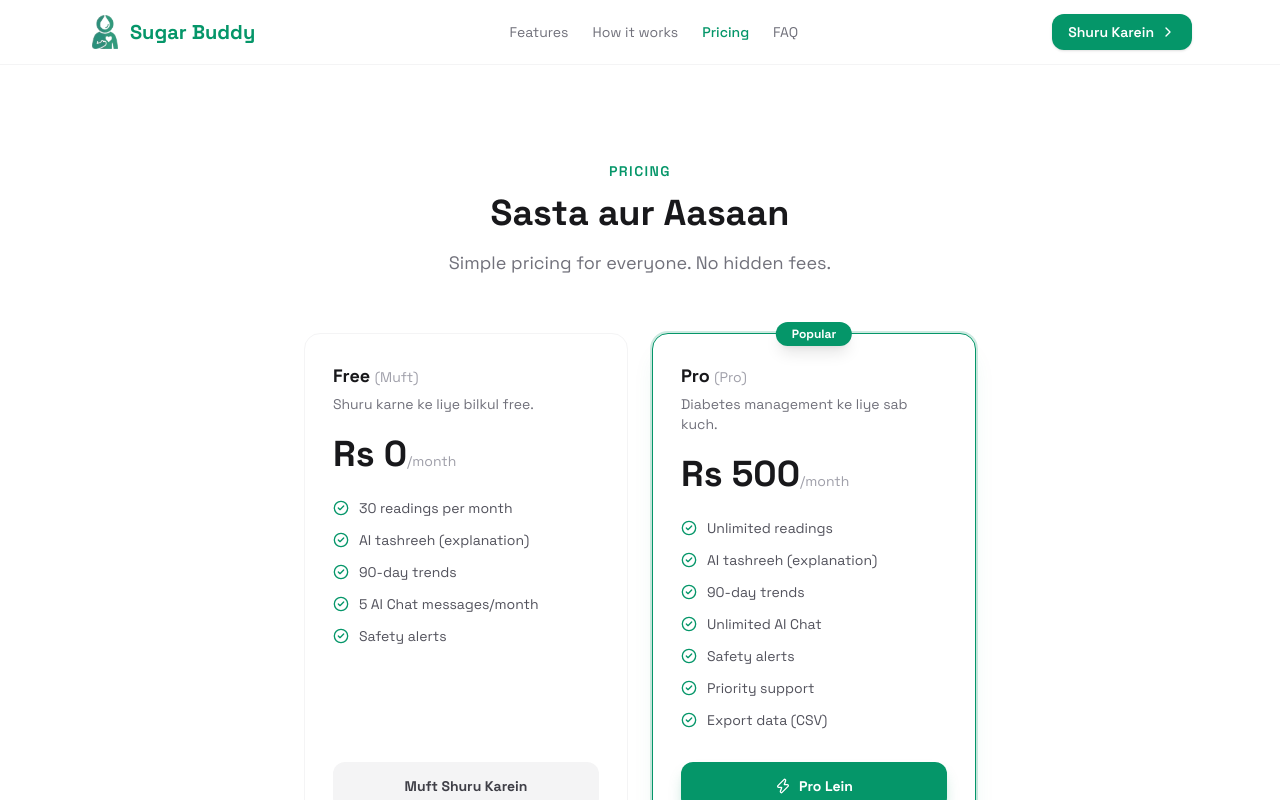
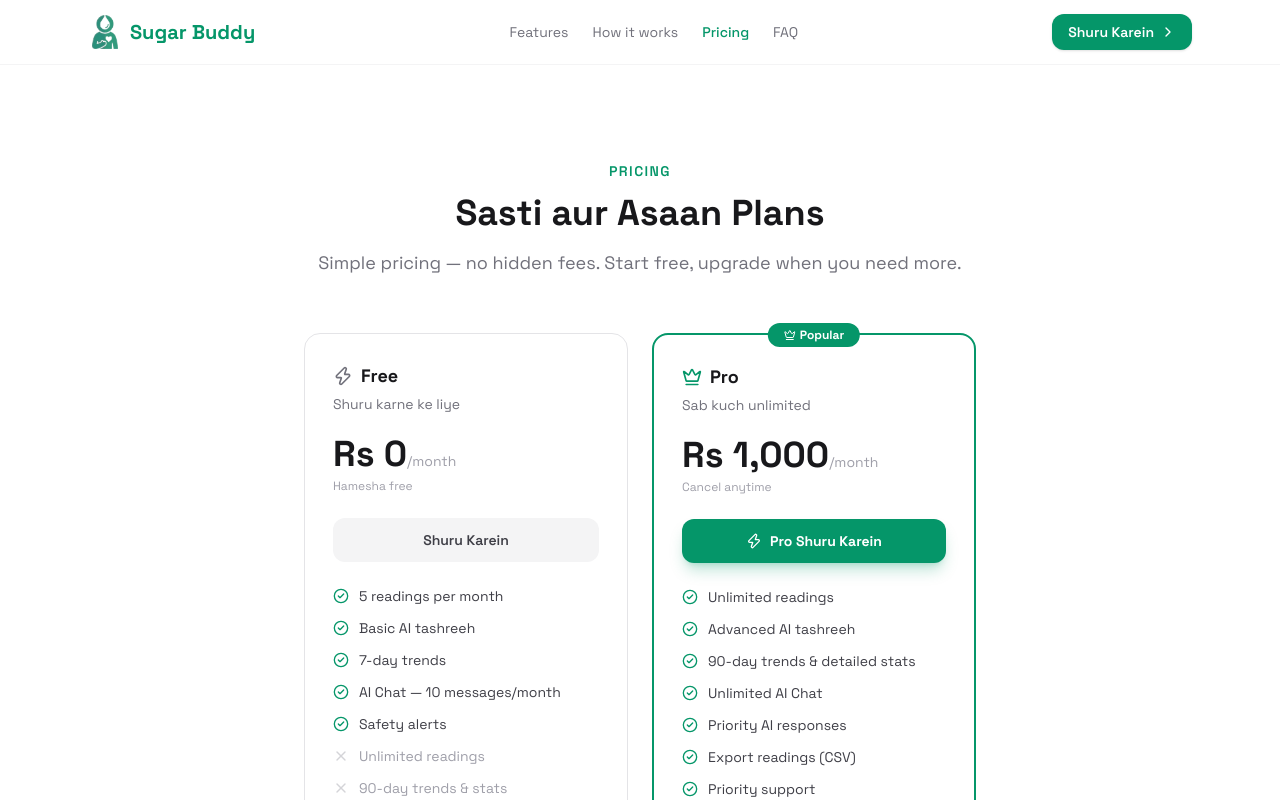
Before and after one commit to ilaaj-health/sugar-buddy, a Next.js app: page /pricing in a window 1280 px wide. Shown: the top 800 px of the page. Built offline with nearby package versions, Linux system fonts and the light colour scheme; no server answers.

Commit message:
Fix pricing: Rs 1000 + Stripe checkout button

```diff
--- a/src/app/pricing/page.tsx
+++ b/src/app/pricing/page.tsx
@@ -1,116 +1,130 @@
+"use client";
+
 import Link from "next/link";
+import { useState } from "react";
 import { Navbar } from "@/components/Navbar";
-import { CheckCircle2, Zap } from "lucide-react";
+import { CheckCircle2, X, Zap, Crown, Loader2 } from "lucide-react";
 
-const plans = [
-  {
-    name: "Free",
-    nameUr: "Muft",
-    price: "Rs 0",
-    period: "/month",
-    desc: "Shuru karne ke liye bilkul free.",
-    features: [
-      "30 readings per month",
-      "AI tashreeh (explanation)",
-      "90-day trends",
-      "5 AI Chat messages/month",
-      "Safety alerts",
-    ],
-    cta: "Muft Shuru Karein",
-    href: "/signup",
-    highlighted: false,
-  },
-  {
-    name: "Pro",
-    nameUr: "Pro",
-    price: "Rs 500",
-    period: "/month",
-    desc: "Diabetes management ke liye sab kuch.",
-    features: [
-      "Unlimited readings",
-      "AI tashreeh (explanation)",
-      "90-day trends",
-      "Unlimited AI Chat",
-      "Safety alerts",
-      "Priority support",
-      "Export data (CSV)",
-    ],
-    cta: "Pro Lein",
-    href: "/signup",
-    highlighted: true,
-  },
+const FREE_FEATURES = [
+  { text: "5 readings per month", included: true },
+  { text: "Basic AI tashreeh", included: true },
+  { text: "7-day trends", included: true },
+  { text: "AI Chat — 10 messages/month", included: true },
+  { text: "Safety alerts", included: true },
+  { text: "Unlimited readings", included: false },
+  { text: "90-day trends & stats", included: false },
+  { text: "Unlimited AI Chat", included: false },
+  { text: "Export readings (CSV)", included: false },
 ];
 
-function PlanCard({
-  plan,
-}: {
-  plan: (typeof plans)[number];
-}) {
-  return (
-    <div
-      className={`relative bg-white rounded-2xl border p-7 flex flex-col ${
-        plan.highlighted
-          ? "border-primary shadow-xl shadow-primary/10 ring-2 ring-primary/20"
-          : "border-zinc-100"
-      }`}
-    >
-      {plan.highlighted && (
-        <div className="absolute -top-3 left-1/2 -translate-x-1/2 bg-primary text-white text-xs font-bold px-4 py-1 rounded-full shadow-lg">
-          Popular
-        </div>
-      )}
-      <div className="mb-5">
-        <h3 className="text-lg font-bold text-zinc-900">
-          {plan.name}{" "}
-          <span className="text-sm font-normal text-zinc-400">({plan.nameUr})</span>
-        </h3>
-        <p className="text-sm text-zinc-500 mt-1">{plan.desc}</p>
-      </div>
-      <div className="mb-6">
-        <span className="text-4xl font-black text-zinc-900">{plan.price}</span>
-        <span className="text-sm text-zinc-400">{plan.period}</span>
-      </div>
-      <ul className="space-y-3 mb-8 flex-1">
-        {plan.features.map((f) => (
-          <li key={f} className="flex items-start gap-2.5">
-            <CheckCircle2 className="w-4 h-4 text-primary shrink-0 mt-0.5" />
-            <span className="text-sm text-zinc-600">{f}</span>
-          </li>
-        ))}
-      </ul>
-      <Link
-        href={plan.href}
-        className={`inline-flex items-center justify-center gap-2 px-6 py-3.5 text-sm font-bold rounded-xl transition-colors ${
-          plan.highlighted
-            ? "bg-primary text-white hover:bg-primary-dark shadow-lg shadow-primary/25"
-            : "bg-zinc-100 text-zinc-700 hover:bg-zinc-200"
-        }`}
-      >
-        {plan.highlighted && <Zap className="w-4 h-4" />}
-        {plan.cta}
-      </Link>
-    </div>
-  );
-}
+const PRO_FEATURES = [
+  { text: "Unlimited readings", included: true },
+  { text: "Advanced AI tashreeh", included: true },
+  { text: "90-day trends & detailed stats", included: true },
+  { text: "Unlimited AI Chat", included: true },
+  { text: "Priority AI responses", included: true },
+  { text: "Export readings (CSV)", included: true },
+  { text: "Priority support", included: true },
+  { text: "Early access to new features", included: true },
+];
 
 export default function PricingPage() {
+  const [loading, setLoading] = useState(false);
+
+  async function handleUpgrade() {
+    setLoading(true);
+    try {
+      const res = await fetch("/api/stripe/checkout", { method: "POST" });
+      const data = await res.json();
+      if (data.url) {
+        window.location.href = data.url;
+      } else {
+        alert(data.error || "Something went wrong. Please try again.");
+      }
+    } catch {
+      alert("Network error. Please try again.");
+    } finally {
+      setLoading(false);
+    }
+  }
+
   return (
     <div className="flex flex-col min-h-screen bg-white">
       <Navbar activePage="pricing" />
+
       <main className="flex-1 py-16 sm:py-24">
         <div className="max-w-3xl mx-auto px-4 sm:px-6">
           <div className="text-center mb-14">
             <p className="text-sm font-semibold text-primary uppercase tracking-widest mb-3">Pricing</p>
-            <h1 className="text-3xl sm:text-4xl font-black text-zinc-900 mb-4">Sasta aur Aasaan</h1>
-            <p className="text-zinc-500 text-lg">Simple pricing for everyone. No hidden fees.</p>
+            <h1 className="text-3xl sm:text-4xl font-black text-zinc-900 mb-4">Sasti aur Asaan Plans</h1>
+            <p className="text-zinc-500 text-lg">Simple pricing — no hidden fees. Start free, upgrade when you need more.</p>
           </div>
+
           <div className="grid sm:grid-cols-2 gap-6 max-w-2xl mx-auto">
-            {plans.map((plan) => (
-              <PlanCard key={plan.name} plan={plan} />
-            ))}
+            {/* Free Plan */}
+            <div className="bg-white border border-zinc-200 rounded-2xl p-7 flex flex-col">
+              <div className="mb-5">
+                <div className="flex items-center gap-2 mb-1">
+                  <Zap className="w-5 h-5 text-zinc-500" />
+                  <h3 className="text-lg font-bold text-zinc-900">Free</h3>
+                </div>
+                <p className="text-sm text-zinc-500">Shuru karne ke liye</p>
+              </div>
+              <div className="mb-6">
+                <span className="text-4xl font-black text-zinc-900">Rs 0</span>
+                <span className="text-sm text-zinc-400">/month</span>
+                <p className="text-xs text-zinc-400 mt-1">Hamesha free</p>
+              </div>
+              <Link href="/signup" className="inline-flex items-center justify-center px-6 py-3 text-sm font-semibold text-zinc-700 bg-zinc-100 rounded-xl hover:bg-zinc-200 transition-colors mb-6">
+                Shuru Karein
+              </Link>
+              <ul className="space-y-3 flex-1">
+                {FREE_FEATURES.map((f) => (
+                  <li key={f.text} className="flex items-start gap-2.5">
+                    {f.included ? <CheckCircle2 className="w-4 h-4 text-primary mt-0.5 shrink-0" /> : <X className="w-4 h-4 text-zinc-300 mt-0.5 shrink-0" />}
+                    <span className={`text-sm ${f.included ? "text-zinc-700" : "text-zinc-400"}`}>{f.text}</span>
+                  </li>
+                ))}
+              </ul>
+            </div>
+
+            {/* Pro Plan */}
+            <div className="relative bg-white border-2 border-primary rounded-2xl p-7 flex flex-col">
+              <div className="absolute -top-3 left-1/2 -translate-x-1/2 bg-primary text-white text-xs font-bold px-4 py-1 rounded-full flex items-center gap-1">
+                <Crown className="w-3 h-3" /> Popular
+              </div>
+              <div className="mb-5">
+                <div className="flex items-center gap-2 mb-1">
+                  <Crown className="w-5 h-5 text-primary" />
+                  <h3 className="text-lg font-bold text-zinc-900">Pro</h3>
+                </div>
+                <p className="text-sm text-zinc-500">Sab kuch unlimited</p>
+              </div>
+              <div className="mb-6">
+                <span className="text-4xl font-black text-zinc-900">Rs 1,000</span>
+                <span className="text-sm text-zinc-400">/month</span>
+                <p className="text-xs text-zinc-400 mt-1">Cancel anytime</p>
+              </div>
+              <button
+                onClick={handleUpgrade}
+                disabled={loading}
+                className="inline-flex items-center justify-center gap-2 px-6 py-3 text-sm font-bold text-white bg-primary rounded-xl hover:bg-primary-dark disabled:opacity-50 transition-colors shadow-lg shadow-primary/25 mb-6"
+              >
+                {loading ? <><Loader2 className="w-4 h-4 animate-spin" /> Redirecting...</> : <><Zap className="w-4 h-4" /> Pro Shuru Karein</>}
+              </button>
+              <ul className="space-y-3 flex-1">
+                {PRO_FEATURES.map((f) => (
+                  <li key={f.text} className="flex items-start gap-2.5">
+                    <CheckCircle2 className="w-4 h-4 text-primary mt-0.5 shrink-0" />
+                    <span className="text-sm text-zinc-700">{f.text}</span>
+                  </li>
+                ))}
+              </ul>
+            </div>
           </div>
+
           <p className="text-center text-xs text-zinc-400 mt-8">
-            Sab plans mein safety alerts aur Roman Urdu explanations shamil hain.
+            Dono plans mein safety alerts aur Roman Urdu support shamil hain.
           </p>
         </div>
       </main>
```
